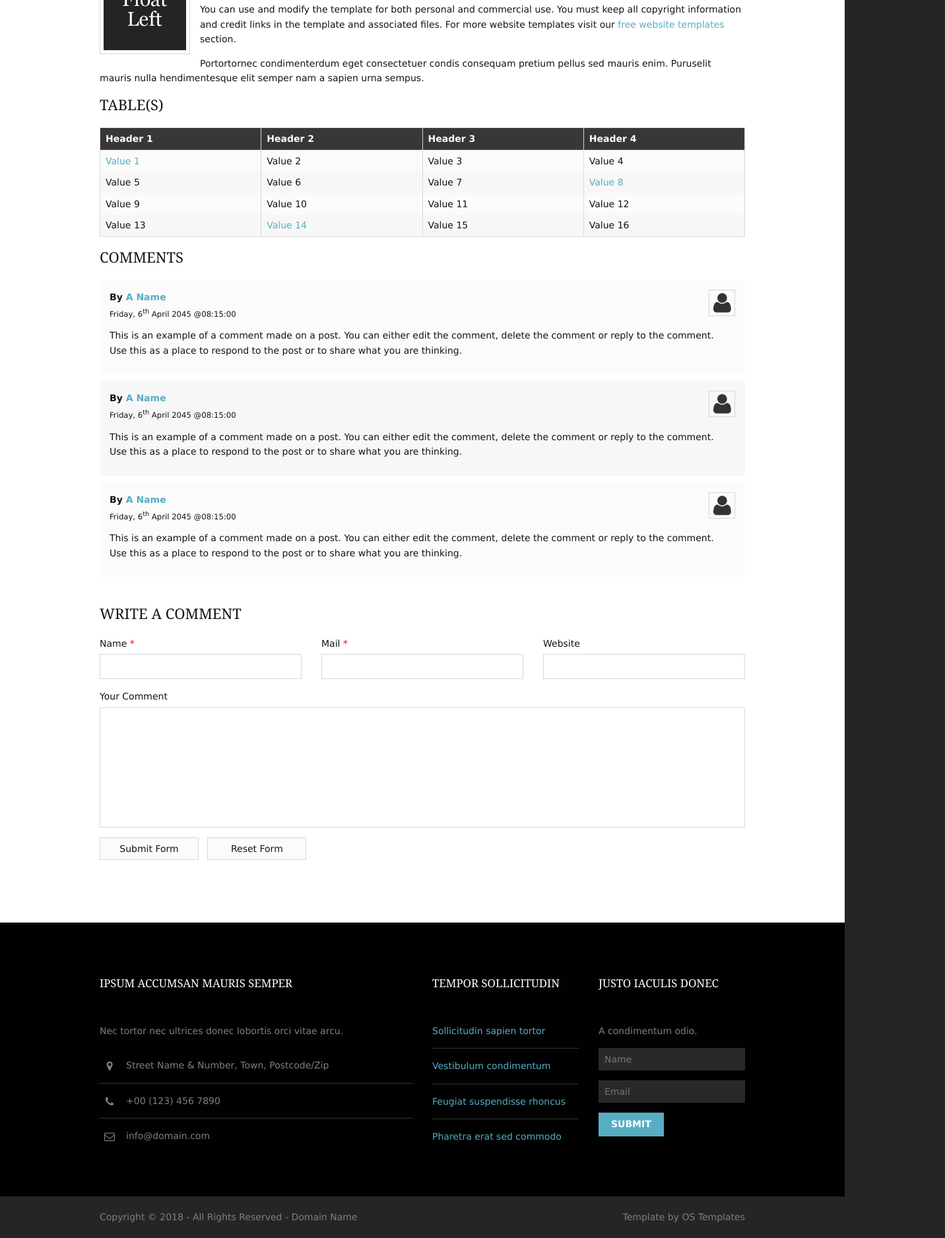
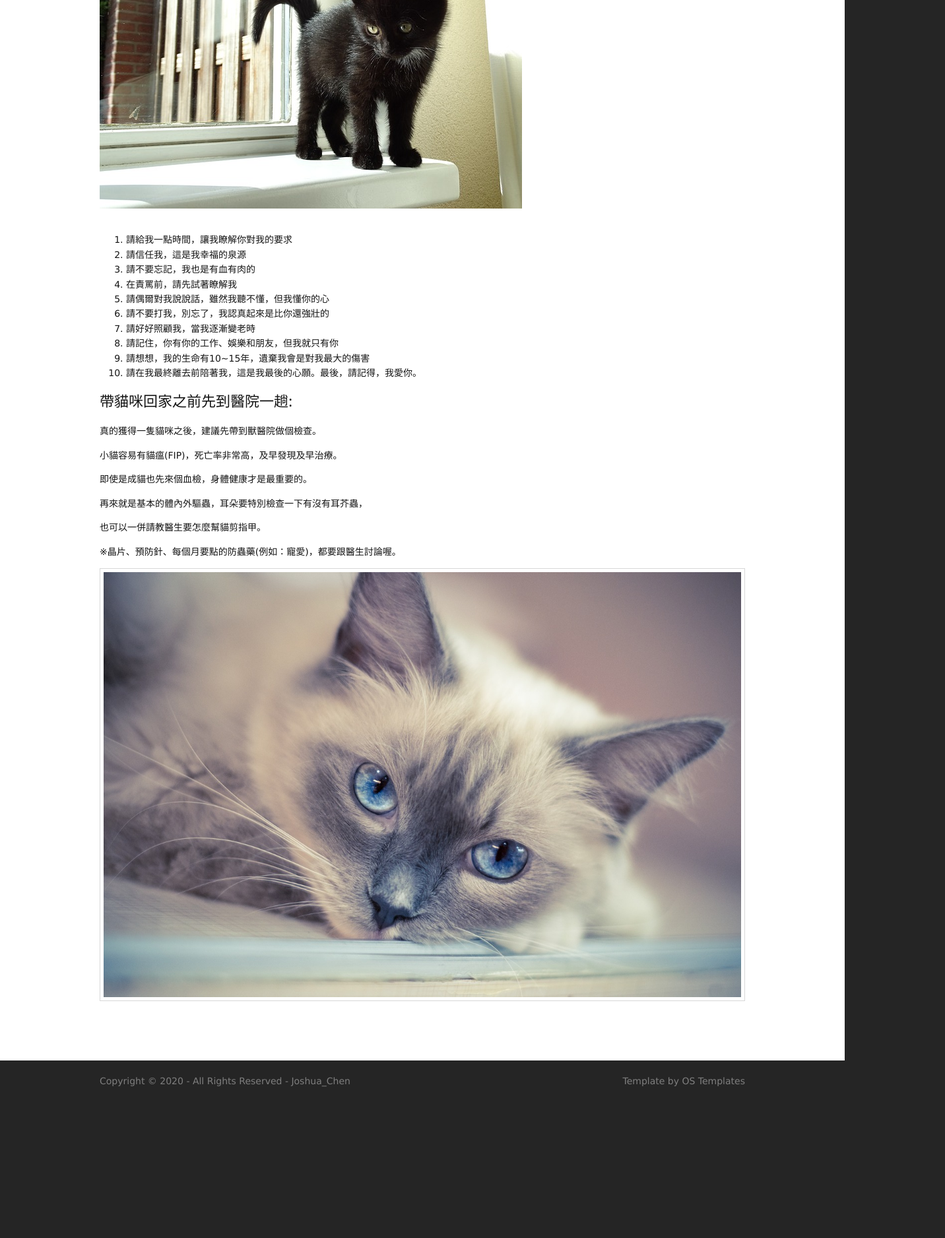
Before and after one commit to Joshua-k1288988/homework-1, a plain HTML site: page pages/full-width.html in a window 1280 px wide. Shown: the part 644-2520 px from the top of the page at 66% size, 1432 px wide, since content can reach past the window. After the commit the page ends 2313 px from the top, so only its background shows below. Drawn offline with Linux system fonts and the light colour scheme.

Commit message:
updata index , gallerty , full-width and add image

```diff
--- a/pages/full-width.html
+++ b/pages/full-width.html
@@ -6,10 +6,10 @@ Author URI: https://www.os-templates.com/
 Licence: Free to use under our free template licence terms
 Licence URI: https://www.os-templates.com/template-terms
 -->
-<html lang="">
+<html lang="tw">
 <!-- To declare your language - read more here: https://www.w3.org/International/questions/qa-html-language-declarations -->
 <head>
-<title>Glozzom | Pages | Full Width</title>
+<title>貓咪愛好 | 相關 | 養貓注意事項</title>
 <meta charset="utf-8">
 <meta name="viewport" content="width=device-width, initial-scale=1.0, maximum-scale=1.0, user-scalable=no">
 <link href="../layout/styles/layout.css" rel="stylesheet" type="text/css" media="all">
@@ -19,7 +19,7 @@ Licence URI: https://www.os-templates.com/template-terms
 <!-- ################################################################################################ -->
 <!-- ################################################################################################ -->
 <!-- Top Background Image Wrapper -->
-<div class="bgded overlay" style="background-image:url('../images/demo/backgrounds/01.png');">
+<div class="bgded overlay" style="background-image:url('../images/demo/backgrounds/cat-2536662_1280.jpg');">
   <!-- ################################################################################################ -->
   <!-- ################################################################################################ -->
   <!-- ################################################################################################ -->
@@ -27,36 +27,36 @@ Licence URI: https://www.os-templates.com/template-terms
     <header id="header" class="hoc clear">
       <!-- ################################################################################################ -->
       <div id="logo" class="fl_left">
-        <h1><a href="../index.html">Glozzom</a></h1>
+        <h1><a href="../index.html">貓咪愛好</a></h1>
       </div>
       <!-- ################################################################################################ -->
       <nav id="mainav" class="fl_right">
         <ul class="clear">
           <li><a href="../index.html">Home</a></li>
-          <li class="active"><a class="drop" href="#">Pages</a>
+          <li class="active"><a class="drop" href="#">相關</a>
             <ul>
-              <li><a href="gallery.html">Gallery</a></li>
-              <li class="active"><a href="full-width.html">Full Width</a></li>
-              <li><a href="sidebar-left.html">Sidebar Left</a></li>
+              <li><a href="gallery.html">貓咪畫廊</a></li>
+              <li class="active"><a href="full-width.html">養貓注意事項</a></li>
+              <!-- <li><a href="sidebar-left.html">Sidebar Left</a></li>
               <li><a href="sidebar-right.html">Sidebar Right</a></li>
-              <li><a href="basic-grid.html">Basic Grid</a></li>
+              <li><a href="basic-grid.html">Basic Grid</a></li> -->
             </ul>
           </li>
-          <li><a class="drop" href="#">Dropdown</a>
+          <li><a class="drop" href="#">未開放</a>
             <ul>
-              <li><a href="#">Level 2</a></li>
-              <li><a class="drop" href="#">Level 2 + Drop</a>
+              <li><a href="#">未開放</a></li>
+              <li><a class="drop" href="#">未開放</a>
                 <ul>
-                  <li><a href="#">Level 3</a></li>
-                  <li><a href="#">Level 3</a></li>
-                  <li><a href="#">Level 3</a></li>
+                  <li><a href="#">未開放</a></li>
+                  <li><a href="#">未開放</a></li>
+                  <li><a href="#">未開放</a></li>
                 </ul>
               </li>
-              <li><a href="#">Level 2</a></li>
+              <li><a href="#">未開放</a></li>
             </ul>
           </li>
-          <li><a href="#">Link Text</a></li>
-          <li><a href="#">Link Text</a></li>
+          <!-- <li><a href="#">Link Text</a></li>
+          <li><a href="#">Link Text</a></li> -->
         </ul>
       </nav>
       <!-- ################################################################################################ -->
@@ -69,13 +69,12 @@ Licence URI: https://www.os-templates.com/template-terms
     <section id="breadcrumb" class="hoc clear">
       <!-- ################################################################################################ -->
       <ul>
-        <li><a href="#">Home</a></li>
-        <li><a href="#">Lorem</a></li>
-        <li><a href="#">Ipsum</a></li>
-        <li><a href="#">Dolor</a></li>
+        <li><a href="/index.html">Home</a></li>
+        <li><a href="#">相關</a></li>
+        <li><a href="#">養貓注意事項</a></li>
       </ul>
       <!-- ################################################################################################ -->
-      <h6 class="heading">Full Width</h6>
+      <h6 class="heading">養貓注意事項</h6>
       <!-- ################################################################################################ -->
     </section>
   </div>
@@ -91,16 +90,47 @@ Licence URI: https://www.os-templates.com/template-terms
     <!-- ################################################################################################ -->
     <div class="content">
       <!-- ################################################################################################ -->
-      <h1>&lt;h1&gt; to &lt;h6&gt; - Headline Colour and Size Are All The Same</h1>
-      <img class="imgr borderedbox inspace-5" src="../images/demo/imgr.gif" alt="">
-      <p>Aliquatjusto quisque nam consequat doloreet vest orna partur scetur portortis nam. Metadipiscing eget facilis elit sagittis felisi eger id justo maurisus convallicitur.</p>
-      <p>Dapiensociis <a href="#">temper donec auctortortis cumsan</a> et curabitur condis lorem loborttis leo. Ipsumcommodo libero nunc at in velis tincidunt pellentum tincidunt vel lorem.</p>
-      <img class="imgl borderedbox inspace-5" src="../images/demo/imgl.gif" alt="">
-      <p>This is a W3C compliant free website template from <a href="https://www.os-templates.com/" title="Free Website Templates">OS Templates</a>. For full terms of use of this template please read our <a href="https://www.os-templates.com/template-terms">website template licence</a>.</p>
-      <p>You can use and modify the template for both personal and commercial use. You must keep all copyright information and credit links in the template and associated files. For more website templates visit our <a href="https://www.os-templates.com/">free website templates</a> section.</p>
-      <p>Portortornec condimenterdum eget consectetuer condis consequam pretium pellus sed mauris enim. Puruselit mauris nulla hendimentesque elit semper nam a sapien urna sempus.</p>
-      <h1>Table(s)</h1>
-      <div class="scrollable">
+      <h1>認養前,與貓咪的10個約定:</h1>
+      <div class="col-sm-4">
+        <img id="imgcat"
+             src="../images/demo/01.jpg"
+             class="pet img-fluid img-thumbnail"
+             data-species="貓1" />
+      </div>
+      <!-- <img class="imgr borderedbox inspace-1 img-fluid img-thumbnail" src="../images/demo/01.jpg" > -->
+      <br>
+      <ol>
+        <li>請給我一點時間，讓我瞭解你對我的要求</li>
+
+        <li>請信任我，這是我幸福的泉源</li>
+
+        <li>請不要忘記，我也是有血有肉的</li>
+
+        <li>在責罵前，請先試著瞭解我</li>
+
+        <li>請偶爾對我說說話，雖然我聽不懂，但我懂你的心</li>
+
+        <li>請不要打我，別忘了，我認真起來是比你還強壯的</li>
+
+        <li>請好好照顧我，當我逐漸變老時</li>
+
+        <li>請記住，你有你的工作、娛樂和朋友，但我就只有你</li>
+
+        <li>請想想，我的生命有10~15年，遺棄我會是對我最大的傷害</li>
+
+        <li>請在我最終離去前陪著我，這是我最後的心願。最後，請記得，我愛你。</li>
+      </ol>
+      <h1>帶貓咪回家之前先到醫院一趟:</h1>
+      <p>真的獲得一隻貓咪之後，建議先帶到獸醫院做個檢查。</p>
+      <p>小貓容易有貓瘟(FIP)，死亡率非常高，及早發現及早治療。</p>
+      <p>即使是成貓也先來個血檢，身體健康才是最重要的。</p>
+      <p>再來就是基本的體內外驅蟲，耳朵要特別檢查一下有沒有耳芥蟲，</p>
+      <p>也可以一併請教醫生要怎麼幫貓剪指甲。</p>
+      <p>※晶片、預防針、每個月要點的防蟲藥(例如：寵愛)，都要跟醫生討論喔。</p>
+      <img class="imgl borderedbox inspace-5" src="../images/demo/kitty-2602099_1920.jpg" alt="">
+
+      <!-- <h1>Table(s)</h1> -->
+      <!-- <div class="scrollable">
         <table>
           <thead>
             <tr>
@@ -136,128 +166,8 @@ Licence URI: https://www.os-templates.com/template-terms
               <td>Value 16</td>
             </tr>
           </tbody>
-        </table>
-      </div>
-      <div id="comments">
-        <h2>Comments</h2>
-        <ul>
-          <li>
-            <article>
-              <header>
-                <figure class="avatar"><img src="../images/demo/avatar.png" alt=""></figure>
-                <address>
-                By <a href="#">A Name</a>
-                </address>
-                <time datetime="2045-04-06T08:15+00:00">Friday, 6<sup>th</sup> April 2045 @08:15:00</time>
-              </header>
-              <div class="comcont">
-                <p>This is an example of a comment made on a post. You can either edit the comment, delete the comment or reply to the comment. Use this as a place to respond to the post or to share what you are thinking.</p>
-              </div>
-            </article>
-          </li>
-          <li>
-            <article>
-              <header>
-                <figure class="avatar"><img src="../images/demo/avatar.png" alt=""></figure>
-                <address>
-                By <a href="#">A Name</a>
-                </address>
-                <time datetime="2045-04-06T08:15+00:00">Friday, 6<sup>th</sup> April 2045 @08:15:00</time>
-              </header>
-              <div class="comcont">
-                <p>This is an example of a comment made on a post. You can either edit the comment, delete the comment or reply to the comment. Use this as a place to respond to the post or to share what you are thinking.</p>
-              </div>
-            </article>
-          </li>
-          <li>
-            <article>
-              <header>
-                <figure class="avatar"><img src="../images/demo/avatar.png" alt=""></figure>
-                <address>
-                By <a href="#">A Name</a>
-                </address>
-                <time datetime="2045-04-06T08:15+00:00">Friday, 6<sup>th</sup> April 2045 @08:15:00</time>
-              </header>
-              <div class="comcont">
-                <p>This is an example of a comment made on a post. You can either edit the comment, delete the comment or reply to the comment. Use this as a place to respond to the post or to share what you are thinking.</p>
-              </div>
-            </article>
-          </li>
-        </ul>
-        <h2>Write A Comment</h2>
-        <form action="#" method="post">
-          <div class="one_third first">
-            <label for="name">Name <span>*</span></label>
-            <input type="text" name="name" id="name" value="" size="22" required>
-          </div>
-          <div class="one_third">
-            <label for="email">Mail <span>*</span></label>
-            <input type="email" name="email" id="email" value="" size="22" required>
-          </div>
-          <div class="one_third">
-            <label for="url">Website</label>
-            <input type="url" name="url" id="url" value="" size="22">
-          </div>
-          <div class="block clear">
-            <label for="comment">Your Comment</label>
-            <textarea name="comment" id="comment" cols="25" rows="10"></textarea>
-          </div>
-          <div>
-            <input type="submit" name="submit" value="Submit Form">
-            &nbsp;
-            <input type="reset" name="reset" value="Reset Form">
-          </div>
-        </form>
-      </div>
-      <!-- ################################################################################################ -->
-    </div>
-    <!-- ################################################################################################ -->
-    <!-- / main body -->
-    <div class="clear"></div>
-  </main>
-</div>
-<!-- ################################################################################################ -->
-<!-- ################################################################################################ -->
-<!-- ################################################################################################ -->
-<div class="wrapper row4">
-  <footer id="footer" class="hoc clear">
-    <!-- ################################################################################################ -->
-    <div class="one_half first">
-      <h6 class="heading">Ipsum accumsan mauris semper</h6>
-      <p class="btmspace-30">Nec tortor nec ultrices donec lobortis orci vitae arcu.</p>
-      <ul class="nospace linklist contact">
-        <li><i class="fa fa-map-marker"></i>
-          <address>
-          Street Name &amp; Number, Town, Postcode/Zip
-          </address>
-        </li>
-        <li><i class="fa fa-phone"></i> +00 (123) 456 7890</li>
-        <li><i class="fa fa-envelope-o"></i> info@domain.com</li>
-      </ul>
-    </div>
-    <div class="one_quarter">
-      <h6 class="heading">Tempor sollicitudin</h6>
-      <ul class="nospace linklist">
-        <li><a href="#">Sollicitudin sapien tortor</a></li>
-        <li><a href="#">Vestibulum condimentum</a></li>
-        <li><a href="#">Feugiat suspendisse rhoncus</a></li>
-        <li><a href="#">Pharetra erat sed commodo</a></li>
-      </ul>
-    </div>
-    <div class="one_quarter">
-      <h6 class="heading">Justo iaculis donec</h6>
-      <p class="nospace btmspace-15">A condimentum odio.</p>
-      <form method="post" action="#">
-        <fieldset>
-          <legend>Newsletter:</legend>
-          <input class="btmspace-15" type="text" value="" placeholder="Name">
-          <input class="btmspace-15" type="text" value="" placeholder="Email">
-          <button type="submit" value="submit">Submit</button>
-        </fieldset>
-      </form>
-    </div>
-    <!-- ################################################################################################ -->
-  </footer>
+        </table>-->
+  </div>
 </div>
 <!-- ################################################################################################ -->
 <!-- ################################################################################################ -->
@@ -265,9 +175,9 @@ Licence URI: https://www.os-templates.com/template-terms
 <div class="wrapper row5">
   <div id="copyright" class="hoc clear">
     <!-- ################################################################################################ -->
-    <p class="fl_left">Copyright &copy; 2018 - All Rights Reserved - <a href="#">Domain Name</a></p>
+    <p class="fl_left">Copyright &copy; 2020 - All Rights Reserved - <a href="#">Joshua_Chen</a></p>
     <p class="fl_right">Template by <a target="_blank" href="https://www.os-templates.com/" title="Free Website Templates">OS Templates</a></p>
-    <!-- ################################################################################################ -->
+    <!-- ######################################################joshua_chen@mail.chungyo.net########################################## -->
   </div>
 </div>
 <!-- ################################################################################################ -->
```
Also changed, not shown: index.html (+3 -3 lines), pages/gallery.html (+4 -4 lines), images/demo/01.jpg (added), images/demo/kitty-2602099_1920.jpg (added).
